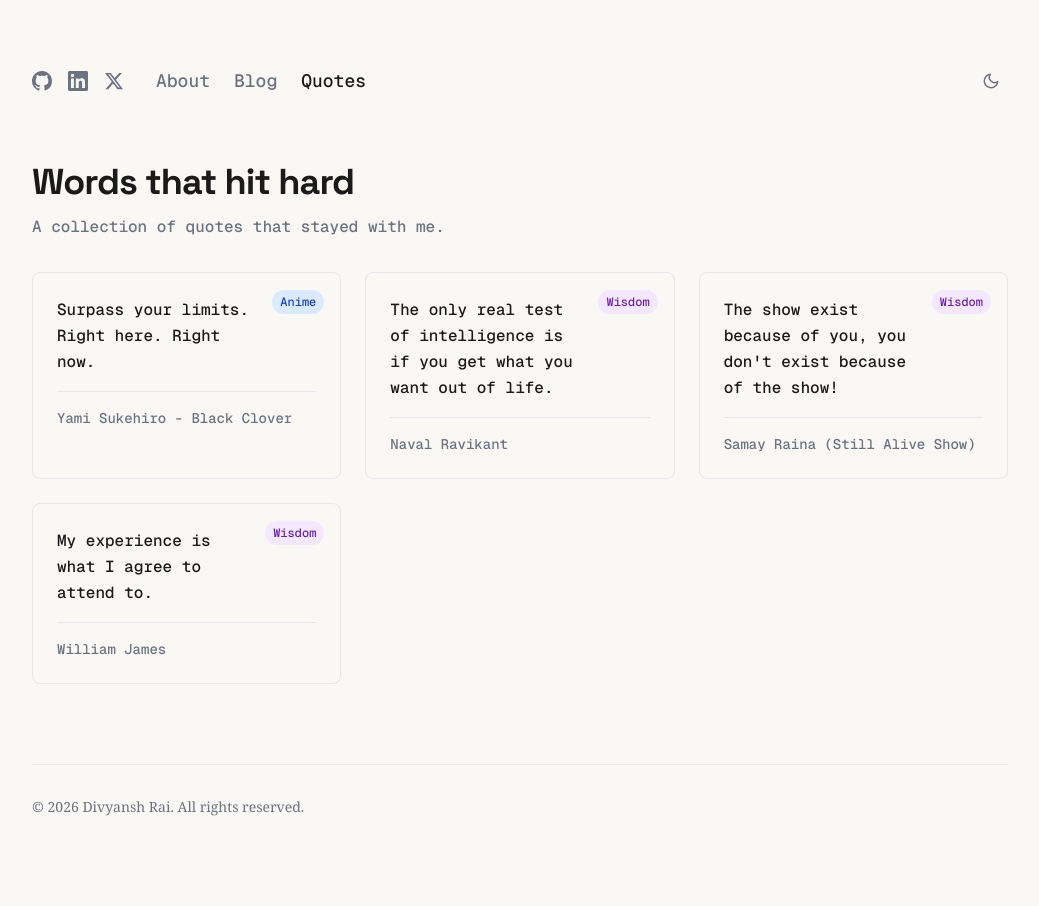
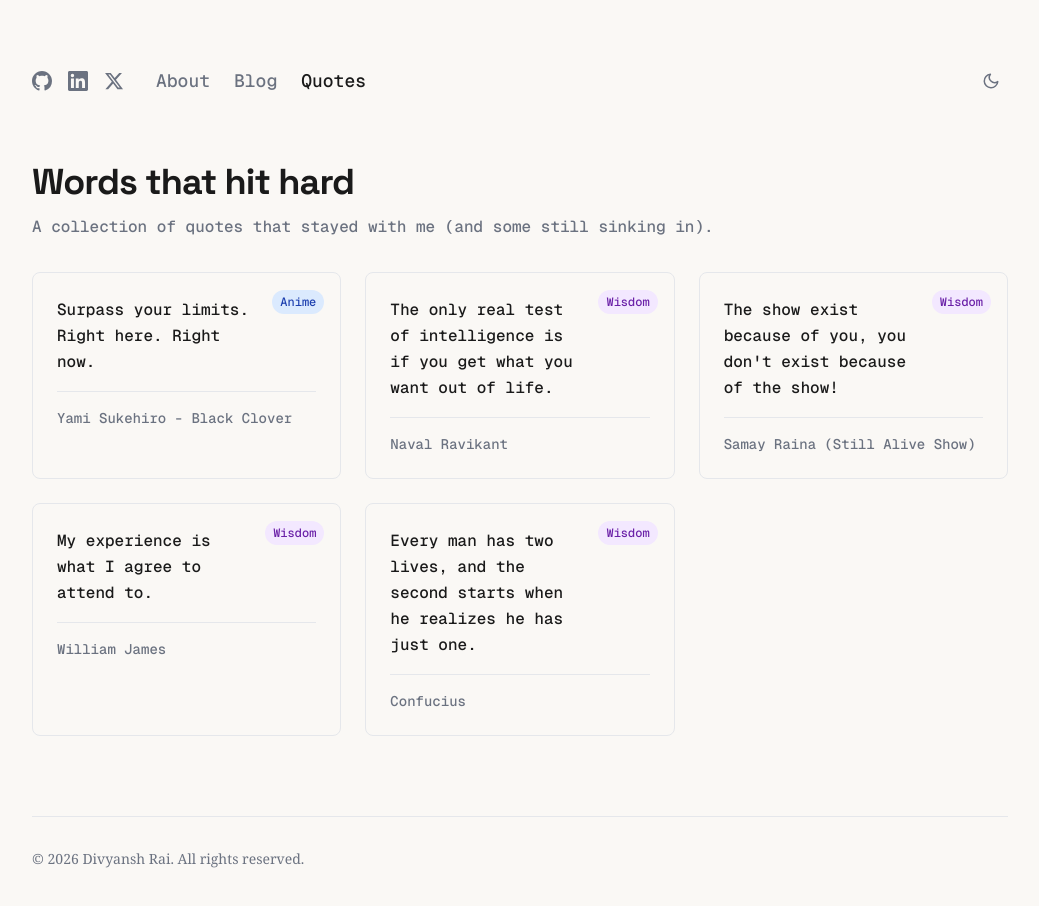
Before and after one commit to divyanshrai655/divyanshrai655.github.io, a Next.js app: page /quotes in a window 1280 px wide. Shown: the top 906 px of the page, without its empty margins (120-1159 px from the left). Before the commit the page ends 881 px from the top, so only its background shows below. Built offline with nearby package versions, Linux system fonts and the light colour scheme; no server answers.

Commit message:
feat: added new quote, confucious

```diff
--- a/app/quotes/page.tsx
+++ b/app/quotes/page.tsx
@@ -14,7 +14,7 @@ export default function QuotesPage() {
             <header className="space-y-3">
                 <h1 className="text-4xl font-bold tracking-tight">Words that hit hard</h1>
                 <p className="subheader leading-relaxed">
-                    A collection of quotes that stayed with me.
+                    A collection of quotes that stayed with me (and some still sinking in).
                 </p>
             </header>
 
--- a/content/quotes.json
+++ b/content/quotes.json
@@ -18,5 +18,10 @@
         "text": "My experience is what I agree to attend to.",
         "author": "William James",
         "category": "Wisdom"
+    },
+    {
+        "text": "Every man has two lives, and the second starts when he realizes he has just one.",
+        "author": "Confucius",
+        "category": "Wisdom"
     }
 ]
```
